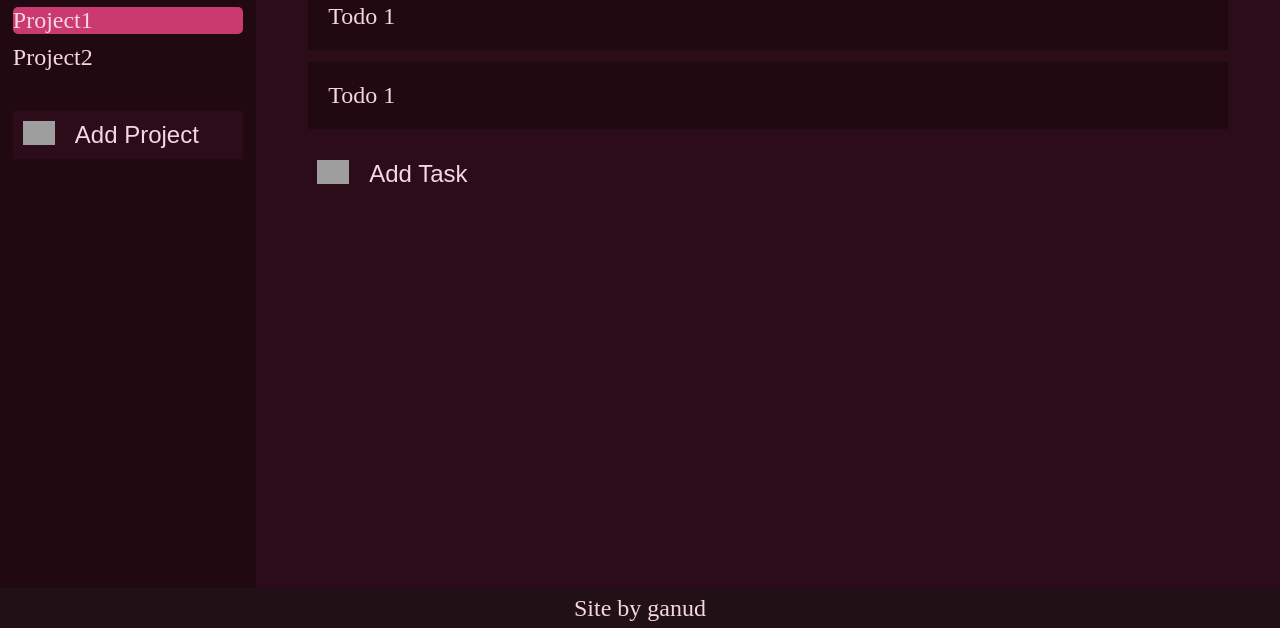
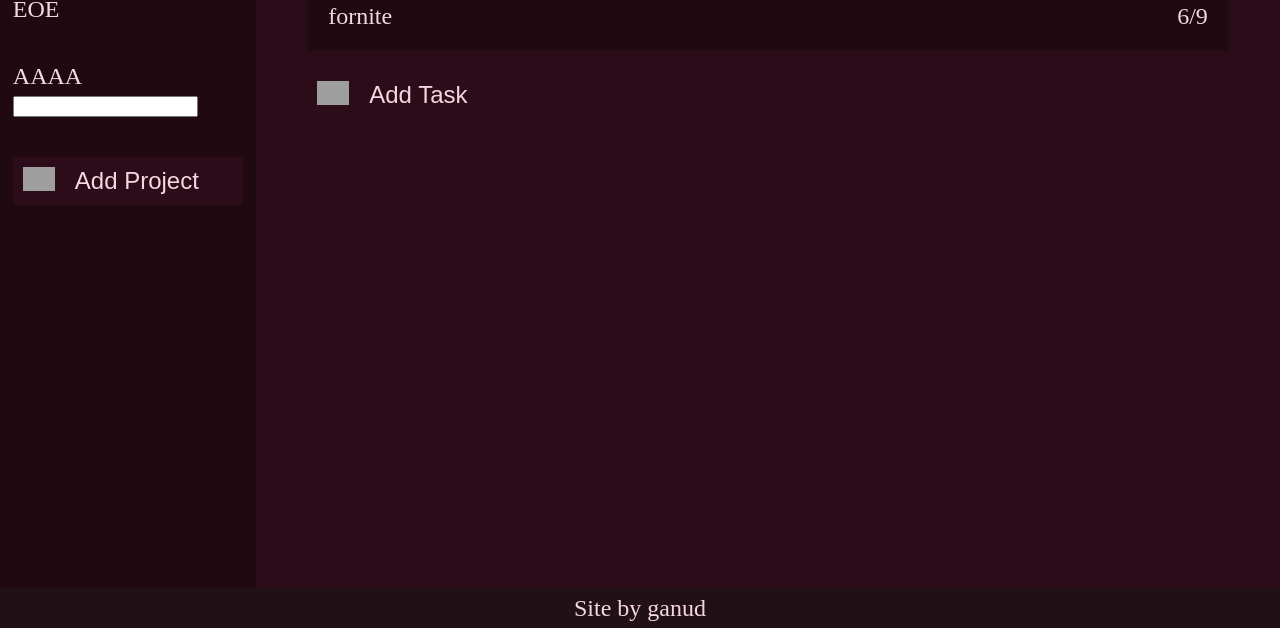
Before and after one commit to ganud/todo-list, a website built with webpack: page src/index.html in a window 1280 px wide. Shown: the part 172-800 px from the top of the page. Built offline with nearby package versions, Linux system fonts and the light colour scheme; grey boxes are pictures that could not be loaded.

Commit message:
minor javascript progress

```diff
--- a/src/index.html
+++ b/src/index.html
@@ -15,11 +15,15 @@
         <div class="menu-group">
             <div class="menu-item menu-header">Inbox</div>
         </div>
-        <div class="menu-group">
+        <div class="menu-group" id="project-group">
             <div class="menu-header">Projects</div>
             <div class="menu-item selected">Project1</div>
             <div class="menu-item">Project2</div>
         </div>
+        <form action="">
+            <label for="project-form">AAAA</label>
+            <input type="text" id="project-form">
+        </form>
         <button id="project-button">
             <img src="https://cdn-icons-png.flaticon.com/128/4505/4505742.png" alt="">
             Add Project
@@ -33,8 +37,9 @@
                 Todo 1
             </div>
             <div class="todo-item">
-                <div class="unchecked"></div>
-                Todo 1
+                <!-- <div class="unchecked"></div> -->
+                <p>Todo 1</p>
+                <p>12/12/12</p>
             </div>
         </div>
         <button id="todo-button">
--- a/src/index.js
+++ b/src/index.js
@@ -1,4 +1,17 @@
 import './style.css';
 import _ from 'lodash';
-// One object create and manages todos as JSON
-// One object renders them onto HTML
+import {TodoDisplayController, Project} from "./todos.js";
+let display = new TodoDisplayController();
+
+
+const projectButton = document.getElementById("project-button");
+projectButton.addEventListener('click', function() {
+})
+
+let Project1 = new Project("joe", "nuts");
+let Project2 = new Project("EOE", "nuts");
+display.projectList = [Project1, Project2]
+display.renderProjects();
+
+Project1.addTodo("fornite", "6/9")
+Project1.renderTodos();
--- a/src/style.scss
+++ b/src/style.scss
@@ -102,6 +102,7 @@ body {
         color: var(--text);
         font-weight: bold;
         font-size: 30px;
+        text-align: center;
     }
     gap: 20px;
 
@@ -117,6 +118,8 @@ body {
         font-size: 1.5rem;
         color: var(--text);
         padding: 20px;
+        display: flex;
+        justify-content: space-between;
     }
 }
 
@@ -137,6 +140,6 @@ body {
 
 }
 
-#todo-button:hover, #project-button:hover {
+#todo-button:hover, #project-button:hover, .todo-item:hover {
     background-color: var(--accent);
 }
--- a/src/todos.js
+++ b/src/todos.js
@@ -1,4 +1,6 @@
-class TodoItem {
+import { forEach } from "lodash";
+
+export class TodoItem {
     constructor(title, description, dueDate, priority) {{
         this.title = title;
         this.description = description;
@@ -6,3 +8,80 @@ class TodoItem {
         this.priority = priority;
     }}
 }
+
+export class TodoDisplayController {
+    projectList = [];
+
+    static clearTodos() {
+        document.getElementsByClassName('todo-list')[0].innerHTML = "";
+    }
+
+    addNewProject(projectName) {
+        let project = new Project(projectName);
+        this.projectList.push(project);
+    }
+
+    // Add projects to DOM
+    // Assign each an index and eventlistener
+    renderProjects() {
+        let projectGroup = document.getElementById('project-group');
+        projectGroup.innerHTML = "";
+
+        // Add project DOM to sidebar
+        this.projectList.forEach(function (project, index) {
+            let projectDOM = document.createElement('div');
+            projectDOM.className = 'menu-item';
+            projectDOM.innerHTML = project.title;
+            projectDOM.setAttribute('value', index);
+
+            projectDOM.addEventListener('click', project.renderTodos)
+
+
+            projectGroup.appendChild(projectDOM);
+        });
+    }
+}
+
+export class Project {
+    todoList = [];
+
+    constructor(title) {
+        this.title = title;
+    }
+
+    addTodo(title, date) {
+        let todo = new TodoItem()
+        todo.title = title;
+        todo.dueDate = date;
+
+        this.todoList.push(todo);
+    }
+
+
+    renderTodos() {
+        TodoDisplayController.clearTodos();
+        let titleElement = document.getElementsByClassName('title')[0];
+        titleElement.innerHTML = this.title;
+
+        // Creates and append individual todo
+        this.todoList.forEach(todo => {
+            let todoItem = document.createElement('div');
+            todoItem.className = 'todo-item';
+
+            let todoName = document.createElement('p')
+            todoName.innerHTML = todo.title;
+            todoItem.appendChild(todoName);
+
+            let todoDate = document.createElement('p')
+            todoDate.innerHTML = todo.dueDate;
+            todoItem.appendChild(todoDate);
+
+            document.getElementsByClassName('todo-list')[0].appendChild(todoItem);
+        });
+    }
+}
+
+export default {
+    TodoDisplayController,
+    Project
+}
```
Also changed, not shown: src/style.css, 1 other file.
